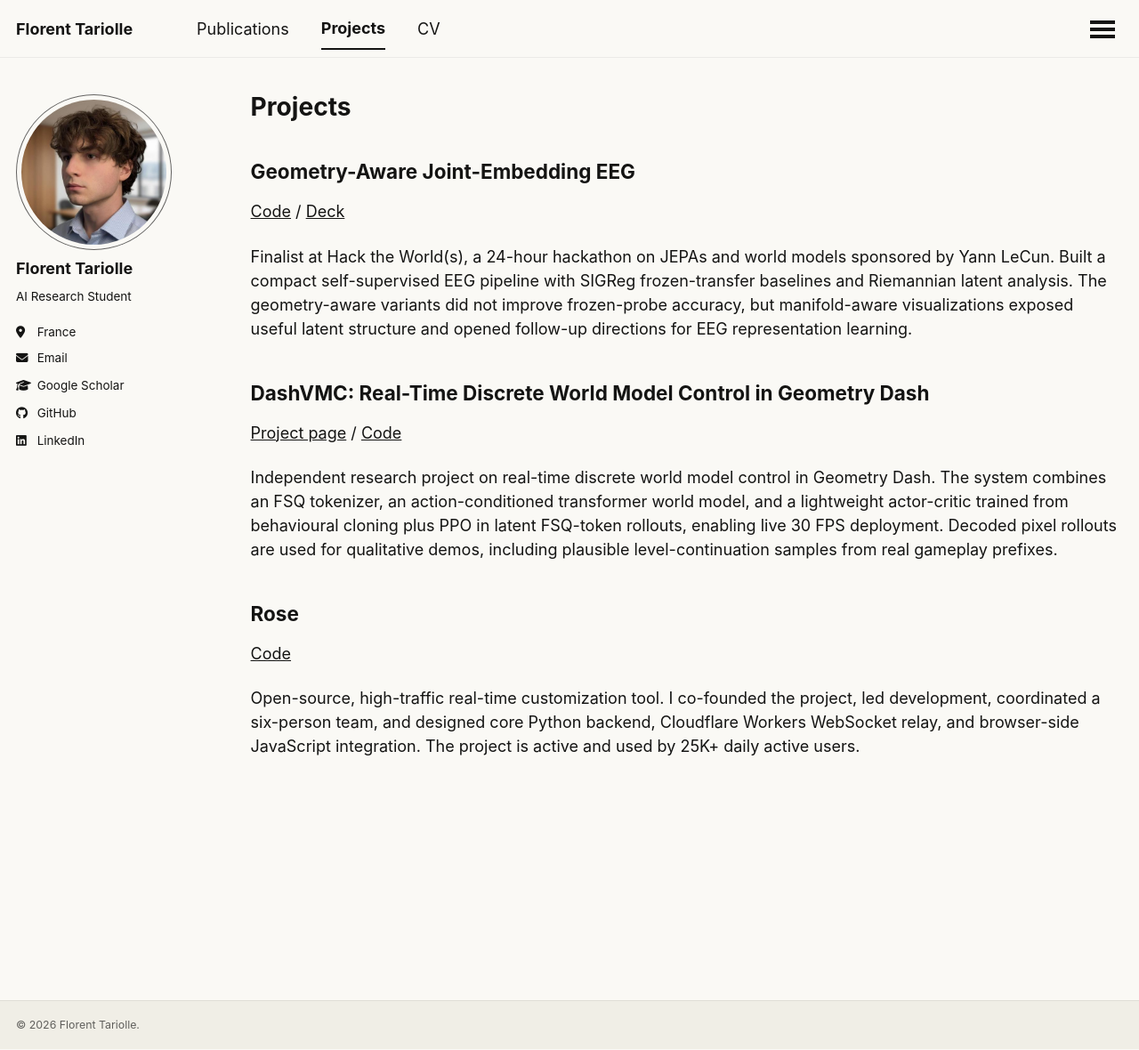
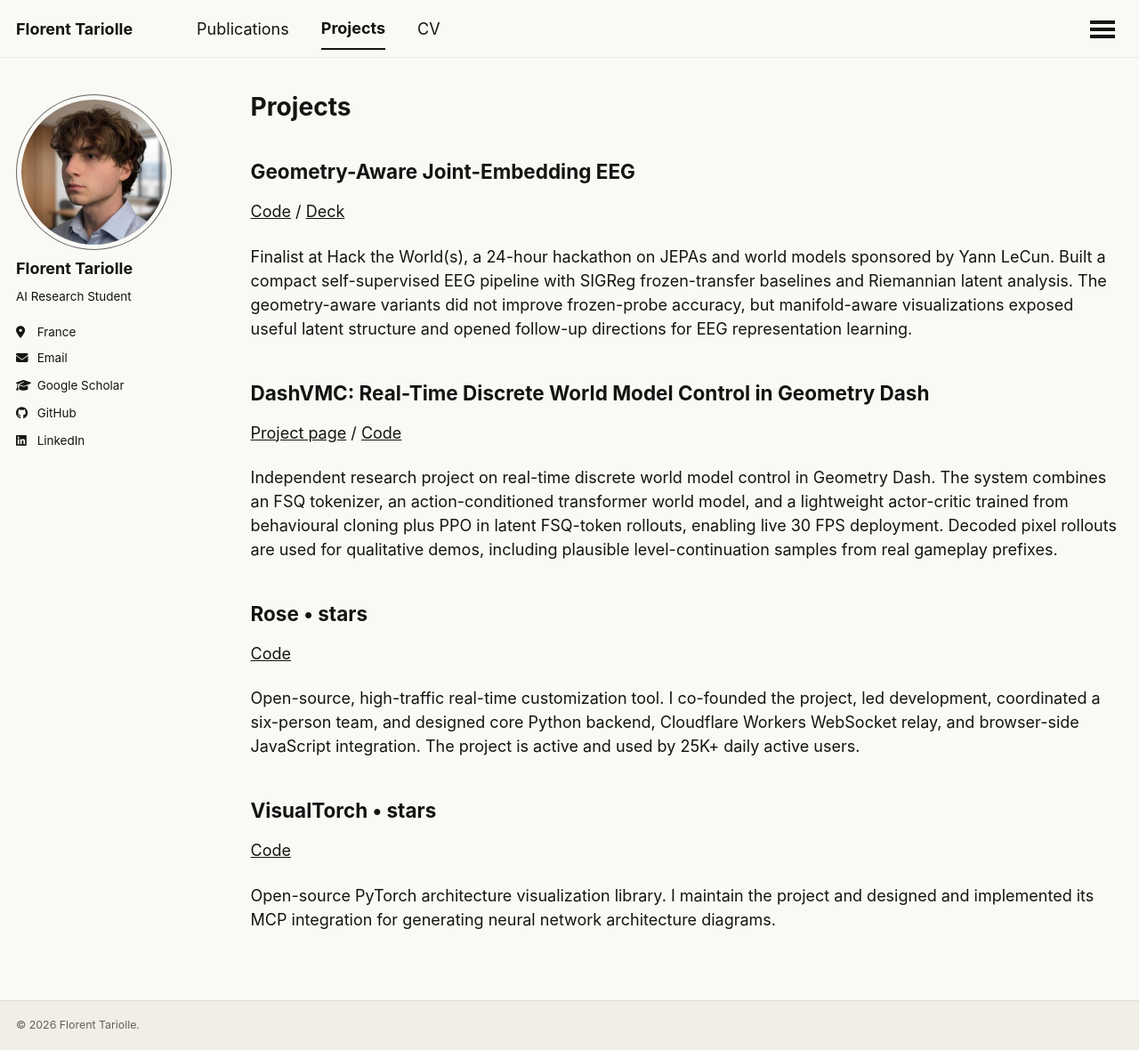
Before and after one commit to Tariolle/Tariolle.github.io, a Jekyll site: the page built from _pages/projects.md, in a window 1280 px wide and 1180 px high. Shown: the whole window at 89% size. Built offline with Jekyll 4.4.1, drawn with Linux system fonts in a browser that asks for light colours; a script that is not in the unit is left out; comment, search, counter and statistics services are not loaded.

Commit message:
feat: add live project star counters

```diff
--- a/_pages/projects.md
+++ b/_pages/projects.md
@@ -17,8 +17,48 @@ Finalist at Hack the World(s), a 24-hour hackathon on JEPAs and world models spo
 
 Independent research project on real-time discrete world model control in Geometry Dash. The system combines an FSQ tokenizer, an action-conditioned transformer world model, and a lightweight actor-critic trained from behavioural cloning plus PPO in latent FSQ-token rollouts, enabling live 30 FPS deployment. Decoded pixel rollouts are used for qualitative demos, including plausible level-continuation samples from real gameplay prefixes.
 
-## Rose
+<h2>Rose <span class="project-stars" data-github-repo="Alban1911/Rose" aria-live="polite">&bull; stars</span></h2>
 
 [Code](https://github.com/Alban1911/Rose)
 
 Open-source, high-traffic real-time customization tool. I co-founded the project, led development, coordinated a six-person team, and designed core Python backend, Cloudflare Workers WebSocket relay, and browser-side JavaScript integration. The project is active and used by 25K+ daily active users.
+
+<h2>VisualTorch <span class="project-stars" data-github-repo="willyfh/visualtorch" aria-live="polite">&bull; stars</span></h2>
+
+[Code](https://github.com/willyfh/visualtorch)
+
+Open-source PyTorch architecture visualization library. I maintain the project and designed and implemented its MCP integration for generating neural network architecture diagrams.
+
+<script>
+  (() => {
+    const labels = document.querySelectorAll("[data-github-repo]");
+
+    labels.forEach((label) => {
+      const repo = label.dataset.githubRepo;
+
+      fetch("https://api.github.com/repos/" + repo, {
+        headers: { Accept: "application/vnd.github+json" },
+        cache: "no-store"
+      })
+        .then((response) => {
+          if (!response.ok) throw new Error("GitHub repository lookup failed");
+          return response.json();
+        })
+        .then((repository) => {
+          if (Number.isFinite(repository.stargazers_count)) {
+            label.replaceChildren(
+              document.createTextNode("\u2022 "),
+              Object.assign(document.createElement("span"), {
+                className: "project-stars-value",
+                textContent: repository.stargazers_count.toLocaleString("en-US")
+              }),
+              document.createTextNode(" stars")
+            );
+          }
+        })
+        .catch(() => {
+          label.textContent = "\u2022 stars";
+        });
+    });
+  })();
+</script>
--- a/assets/css/main.scss
+++ b/assets/css/main.scss
@@ -40,3 +40,7 @@
     "vendor/font-awesome/solid",
     "vendor/font-awesome/brands"
 ;
+
+.project-stars-value {
+    font-size: 90%;
+}
```
